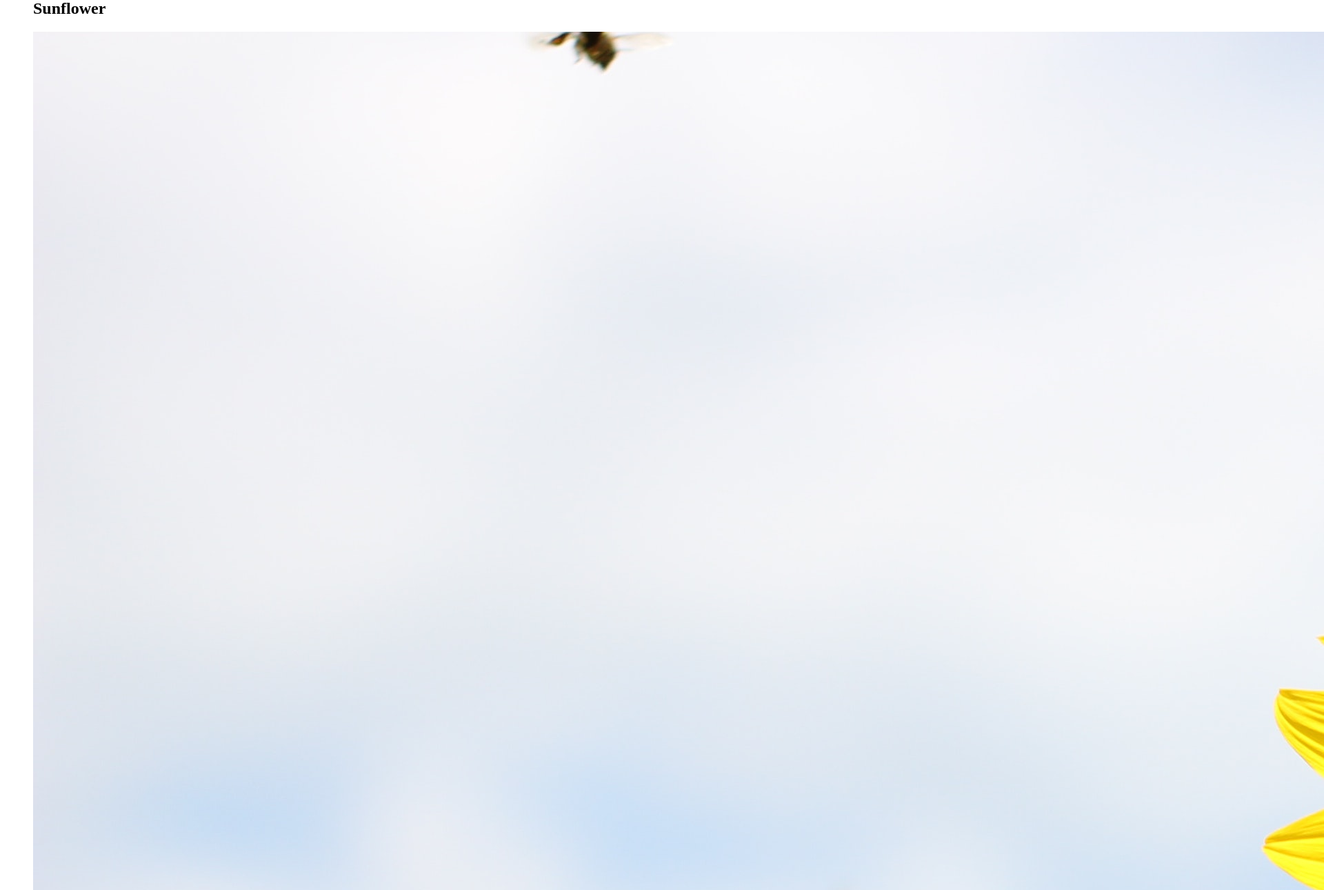
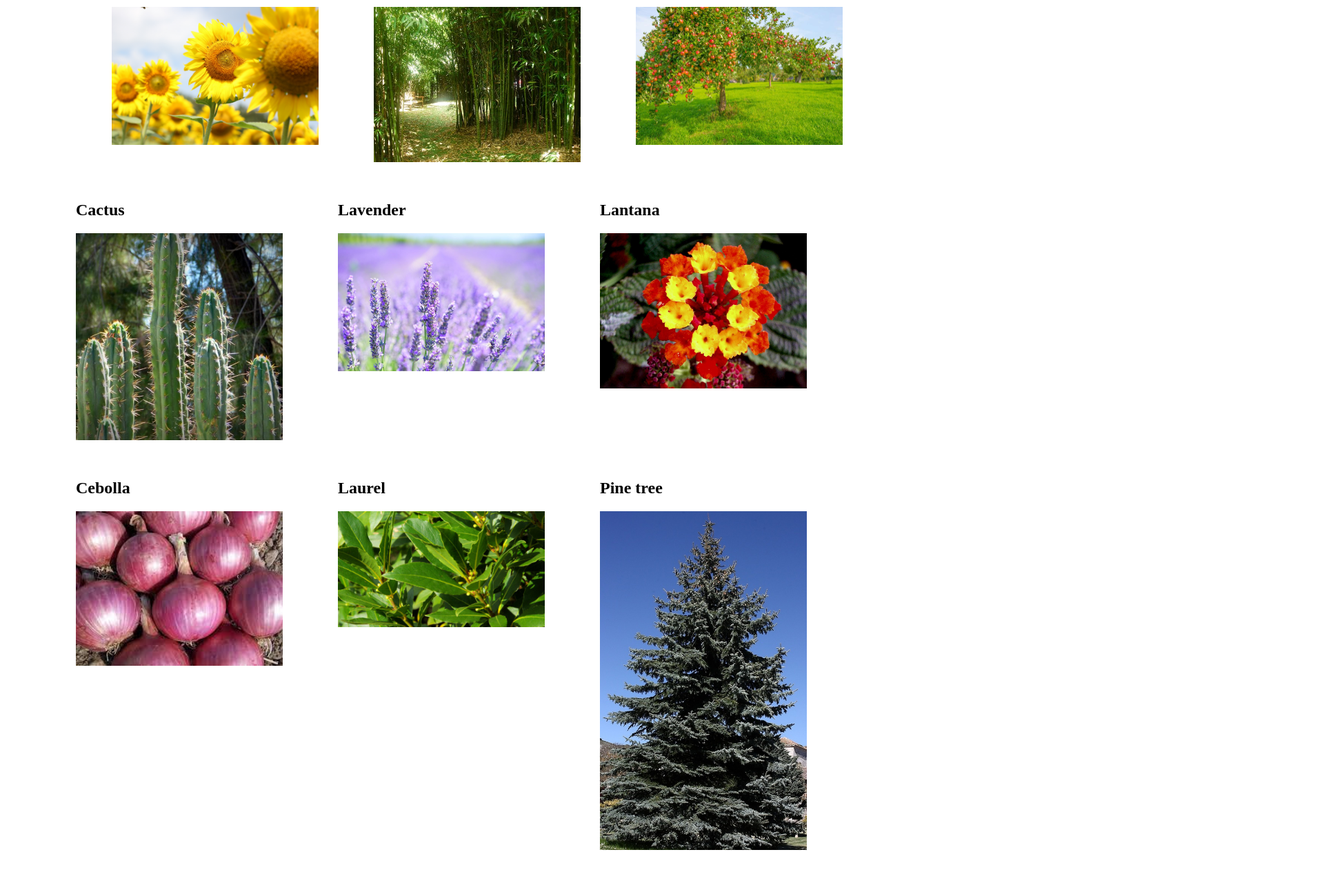
Before and after one commit to ManuelRamosOujo/plantProject, a plain HTML site: page plants.html in a window 1280 px wide. Shown: the part 81-1371 px from the top of the page at 69% size, 1920 px wide, since content can reach past the window. After the commit the page ends 1341 px from the top, so only its background shows below. Drawn offline with Linux system fonts and the light colour scheme.

Commit message:
Segundo commit

```diff
--- a/plants.html
+++ b/plants.html
@@ -4,33 +4,46 @@
     <meta charset="UTF-8">
     <meta http-equiv="X-UA-Compatible" content="IE=edge">
     <meta name="viewport" content="width=device-width, initial-scale=1.0">
+    <link rel="stylesheet" href="style.css">
     <title>Plants</title>
 </head>
 <body>
     <h1>Gallery</h1>
     <figure>
         <h2>Sunflower</h2>
-        <img src="img/girasol.jpg" alt="[Imagen]">
+        <img src="img/girasol.jpg" alt="[Imagen]" width="300px">
     </figure>
     <figure>
         <h2>Bamboo</h2>
-        <img src="img/bamboo.jpg" alt="[Imagen]">
+        <img src="img/bamboo.jpg" alt="[Imagen]" width="300px">
     </figure>
     <figure>
         <h2>Apple tree</h2>
-        <img src="img/manzano.jpg" alt="[Imagen]">
+        <img src="img/manzano.jpg" alt="[Imagen]" width="300px">
     </figure>
     <figure>
         <h2>Cactus</h2>
-        <img src="img/cactus.jpg" alt="[Imagen]">
+        <img src="img/cactus.jpg" alt="[Imagen]" width="300px">
+    </figure>
+    <figure>
+        <h2>Lavender</h2>
+        <img src="img/lavanda.jpeg" alt="[Imagen]" width="300px">
+    </figure>
+    <figure>
+        <h2>Lantana</h2>
+        <img src="img/bandera española.jpg" alt="[Imagen]" width="300px">
+    </figure>
+    <figure>
+        <h2>Cebolla</h2>
+        <img src="img/cebolla.jpg" alt="[Imagen]" width="300px">
+    </figure>
+    <figure>
+        <h2>Laurel</h2>
+        <img src="img/laurel.jpg" alt="[Imagen]" width="300px">
     </figure>
     <figure>
         <h2>Pine tree</h2>
-        <img src="img/pino.jpg" alt="[Imagen]">
-    </figure>
-    <figure>
-        <h2>Lavender</h2>
-        <img src="img/lavanda.jpeg" alt="[Imagen]">
+        <img src="img/pino.jpg" alt="[Imagen]" width="300px">
     </figure>
 </body>
 </html>
--- /dev/null
+++ b/style.css
@@ -0,0 +1,8 @@
+body{
+    display: flex;
+    flex-wrap: wrap;
+    justify-content: center;
+}
+body img{
+    border: 0px;
+}
```
Also changed, not shown: img/bandera española.jpg (added), img/cebolla.jpg (added), img/laurel.jpg (added).
